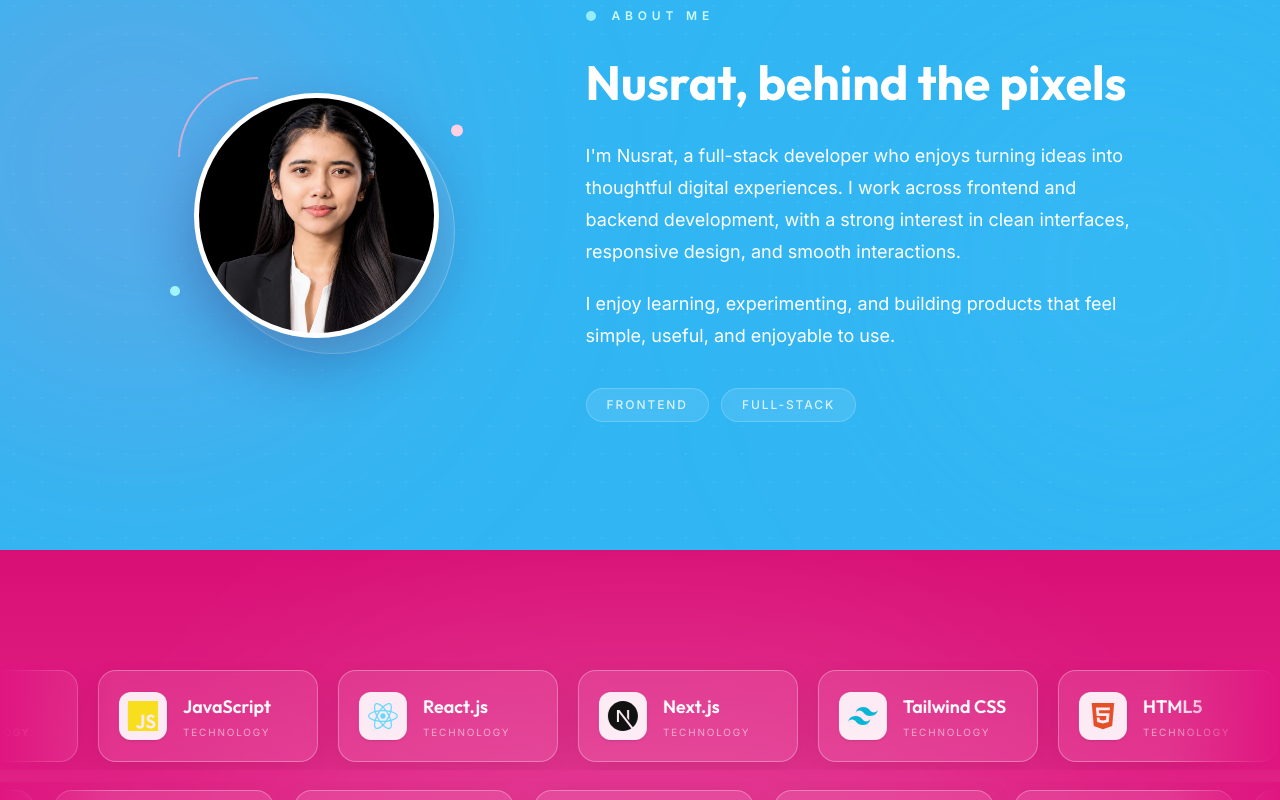
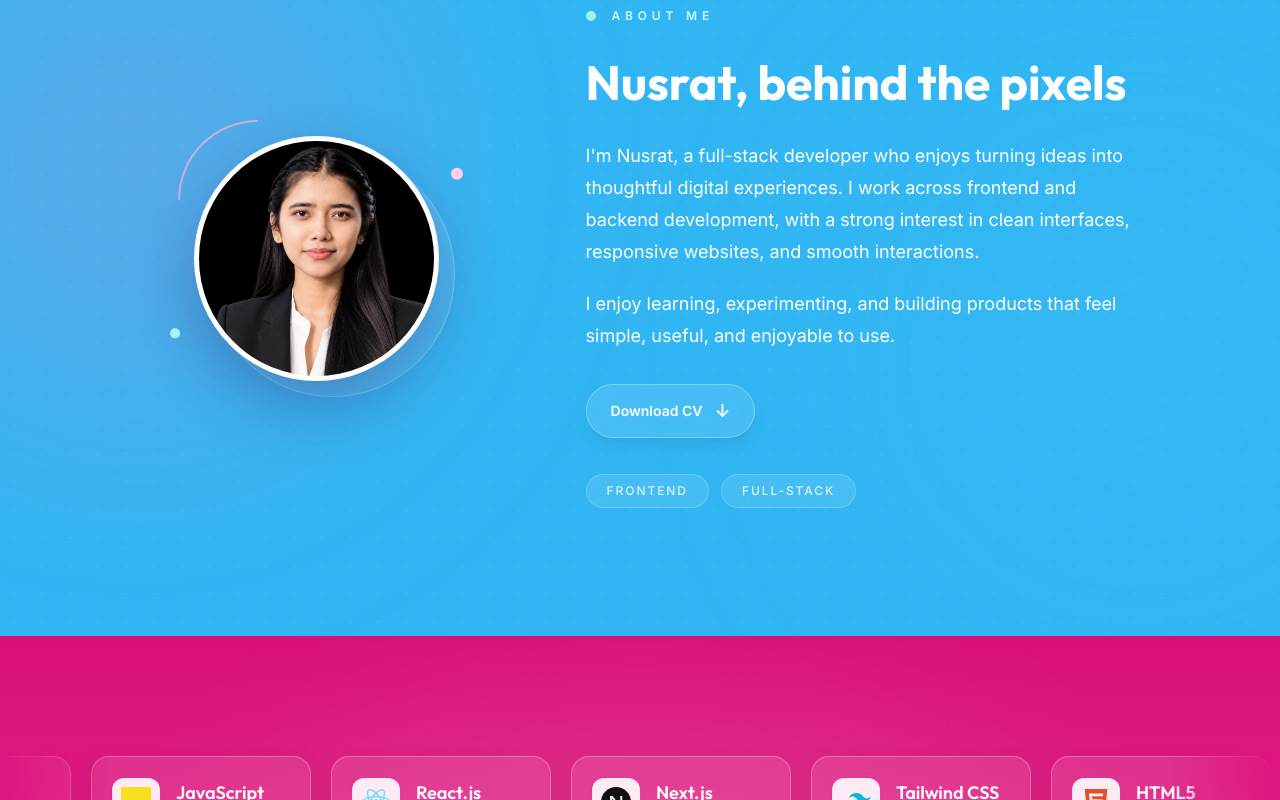
Before and after one commit to nusratch/portfolio, a Next.js app: page / in a window 1280 px wide. Shown: the part 920-1720 px from the top of the page. Built offline with nearby package versions, Linux system fonts and the light colour scheme.

Commit message:
fix cv button

```diff
--- a/src/sections/About.tsx
+++ b/src/sections/About.tsx
@@ -85,9 +85,7 @@ export default function About() {
               </div>
 
               <motion.div
-                animate={{
-                  y: [0, -7, 0],
-                }}
+                animate={{ y: [0, -7, 0] }}
                 transition={{
                   duration: 3.5,
                   repeat: Infinity,
@@ -97,9 +95,7 @@ export default function About() {
               />
 
               <motion.div
-                animate={{
-                  y: [0, 8, 0],
-                }}
+                animate={{ y: [0, 8, 0] }}
                 transition={{
                   duration: 4,
                   repeat: Infinity,
@@ -143,19 +139,32 @@ export default function About() {
               Nusrat, behind the pixels
             </h2>
 
-            <p className="mt-7 text-base leading-8 text-white/100 sm:text-lg">
-              I&apos;m Nusrat, a full-stack developer who enjoys turning ideas into
-              thoughtful digital experiences. I work across frontend and
+            <p className="mt-7 text-base leading-8 text-white sm:text-lg">
+              I&apos;m Nusrat, a full-stack developer who enjoys turning ideas
+              into thoughtful digital experiences. I work across frontend and
               backend development, with a strong interest in clean interfaces,
-              responsive design, and smooth interactions.
+              responsive websites, and smooth interactions.
             </p>
 
-            <p className="mt-5 text-base leading-8 text-white/100 sm:text-lg">
+            <p className="mt-5 text-base leading-8 text-white sm:text-lg">
               I enjoy learning, experimenting, and building products that feel
               simple, useful, and enjoyable to use.
             </p>
 
-            <div className="mt-9 flex flex-wrap  text-white/100 justify-center gap-3 lg:justify-start">
+            <motion.a
+              href="/resume.pdf"
+              download
+              whileHover={{ y: -3 }}
+              whileTap={{ scale: 0.97 }}
+              className="group mt-8 inline-flex items-center gap-3 rounded-full border border-white/30 bg-white/10 px-6 py-3 text-sm font-semibold text-white shadow-lg shadow-cyan-900/10 backdrop-blur-md transition-all duration-300 hover:border-white/50 hover:bg-white/20"
+            >
+              <span>Download CV</span>
+              <span className="text-lg transition-transform duration-300 group-hover:translate-y-0.5">
+                ↓
+              </span>
+            </motion.a>
+
+            <div className="mt-9 flex flex-wrap justify-center gap-3 lg:justify-start">
               {["Frontend", "Full-Stack"].map((item, index) => (
                 <motion.span
                   key={item}
```
Also changed, not shown: 1 other file (tests, documents, lock files or other folders).
